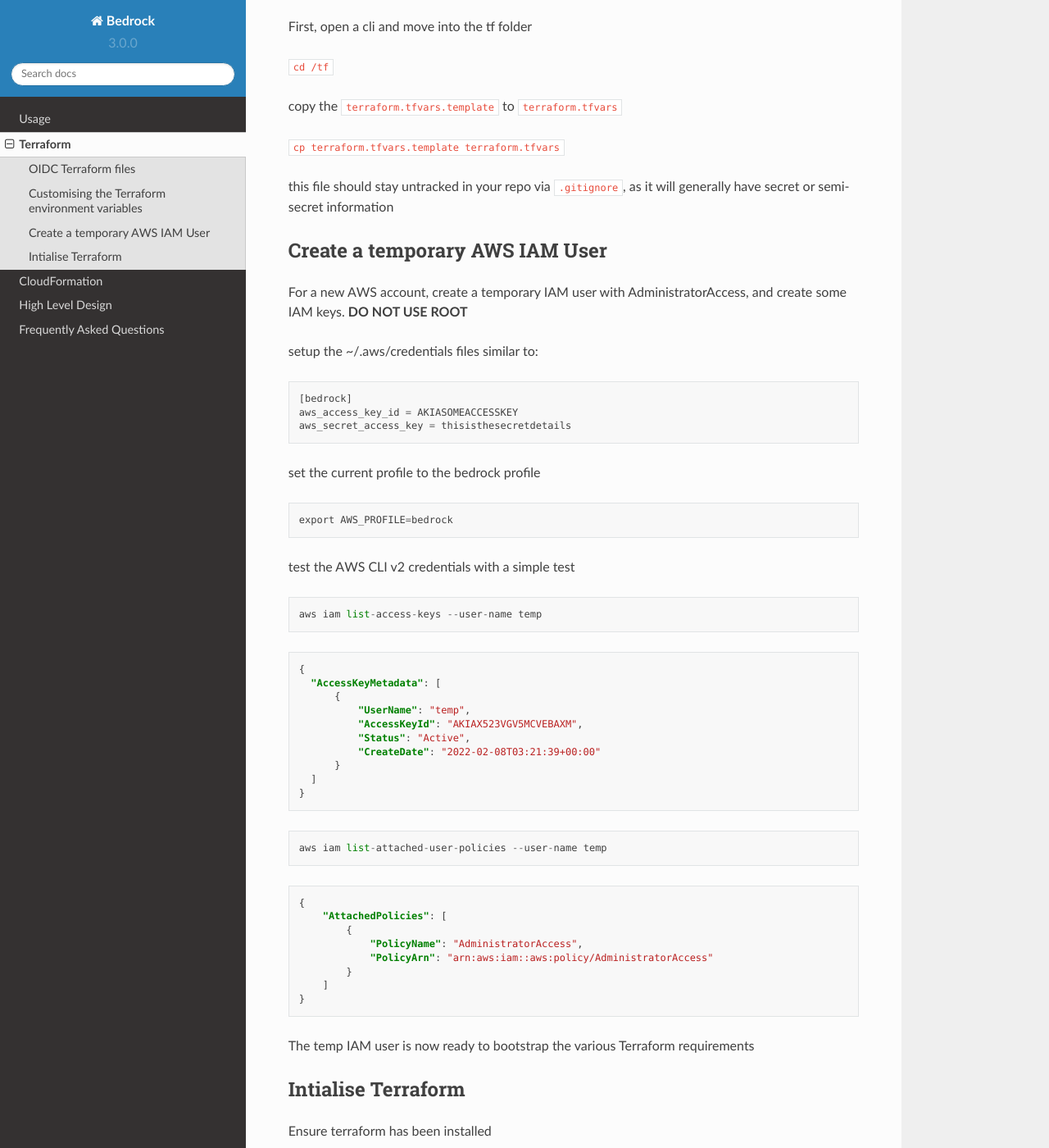
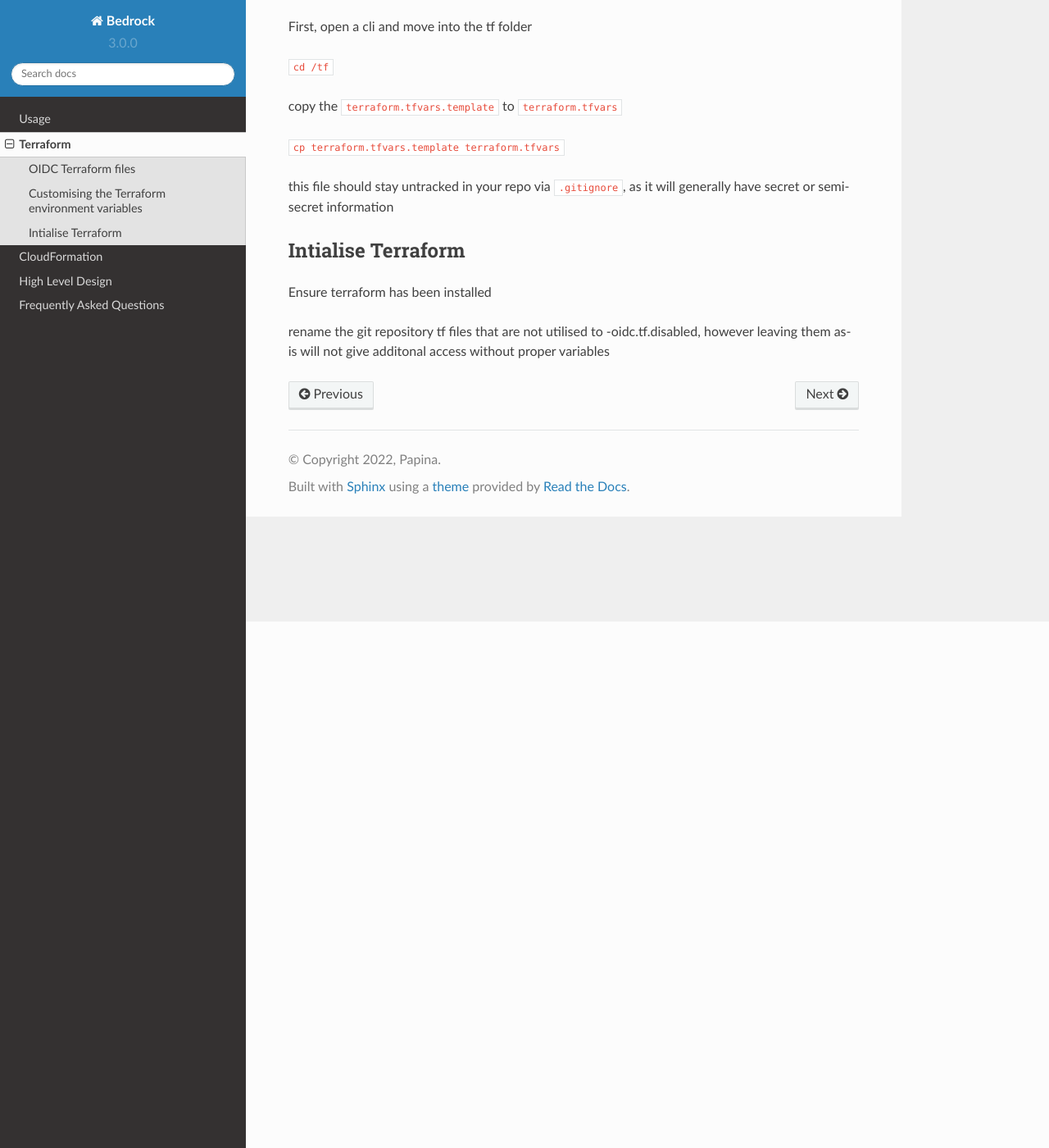
Before and after one commit to trustypangolin/bedrock-docs, a Sphinx documentation site: the page built from docs/source/tf.rst, in a window 1280 px wide and 1400 px high, scrolled down 642 px. Shown: the whole window at 82% size. Built offline with Sphinx 7.4.7 and the Read the Docs theme 2.0.0, drawn with Linux system fonts in a browser that asks for light colours; pages that are not in the unit, such as notebooks, are missing from menus.

Commit message:
bedrock update

```diff
--- a/docs/source/central.rst
+++ b/docs/source/central.rst
@@ -22,7 +22,7 @@ Operational Excellence Design
 Cost Optimisation Design
 ----------------------
 
-.. image:: drawio/Bedrock-Central-CostOptimisation.png
+.. image:: drawio/Bedrock-Central-CostOp.png
   :alt: Cost Optimisation High Level Design
 
 Reliability Design
--- a/docs/source/operational.rst
+++ b/docs/source/operational.rst
@@ -16,7 +16,7 @@ Account Design
 Operational Excellence Design
 ----------------------
 
-.. image:: drawio/Bedrock-Operational-OperationalExcellence.png
+.. image:: drawio/Bedrock-Operational-Operational.png
   :alt: Operational Excellence High Level Design
 
 Cost Optimisation Design
@@ -24,7 +24,7 @@ Cost Optimisation Design
 
 Scheduler has a role in these accounts, actual Lambda and CloudWatch schedule is in the Central account
 
-.. image:: drawio/Bedrock-Operational-CostOptimisation.png
+.. image:: drawio/Bedrock-Operational-CostOp.png
   :alt: Cost Optimisation High Level Design
 
 Reliability Design
--- a/docs/source/tf.rst
+++ b/docs/source/tf.rst
@@ -31,61 +31,6 @@ copy the ``terraform.tfvars.template`` to ``terraform.tfvars``
 this file should stay untracked in your repo via ``.gitignore``, as it will generally have secret or semi-secret information
 
 
-Create a temporary AWS IAM User
---------
-
-For a new AWS account, create a temporary IAM user with AdministratorAccess, and create some IAM keys. **DO NOT USE ROOT**
-
-setup the ~/.aws/credentials files similar to:
-
-.. code-block::
-
-  [bedrock]
-  aws_access_key_id = AKIASOMEACCESSKEY
-  aws_secret_access_key = thisisthesecretdetails
-
-set the current profile to the bedrock profile
-
-.. code-block::
-
-  export AWS_PROFILE=bedrock
-
-test the AWS CLI v2 credentials with a simple test
-
-.. code-block::
-
-  aws iam list-access-keys --user-name temp
-
-.. code-block:: JSON
-
-    {
-      "AccessKeyMetadata": [
-          {
-              "UserName": "temp",
-              "AccessKeyId": "AKIAX523VGV5MCVEBAXM",
-              "Status": "Active",
-              "CreateDate": "2022-02-08T03:21:39+00:00"
-          }
-      ]
-    }
-.. code-block::
-
-  aws iam list-attached-user-policies --user-name temp
-
-.. code-block:: JSON
-
-    {
-        "AttachedPolicies": [
-            {
-                "PolicyName": "AdministratorAccess",
-                "PolicyArn": "arn:aws:iam::aws:policy/AdministratorAccess"
-            }
-        ]
-    }
-
-The temp IAM user is now ready to bootstrap the various Terraform requirements
-
-
 Intialise Terraform
 -------------------
 
```
Also changed, not shown: docs/source/usage.rst (+12 -0 lines), docs/source/drawio/Bedrock-Central-CostOp.png (added), docs/source/drawio/Bedrock-Central-Operational.png (added), docs/source/drawio/Bedrock-Central-Reliability.png (added), docs/source/drawio/Bedrock-Central-Security.png (added), docs/source/drawio/Bedrock-Central.png, docs/source/drawio/Bedrock-Operational-CostOp.png (added), docs/source/drawio/Bedrock-Operational-Operational.png (added), docs/source/drawio/Bedrock-Operational-Reliability.png (added), docs/source/drawio/Bedrock-Operational-Security.png (added), docs/source/drawio/Bedrock-Security-Operational.png (added), docs/source/drawio/Bedrock-Security-Security.png (added), docs/source/drawio/Bedrock-Security.png, 1 other file.
